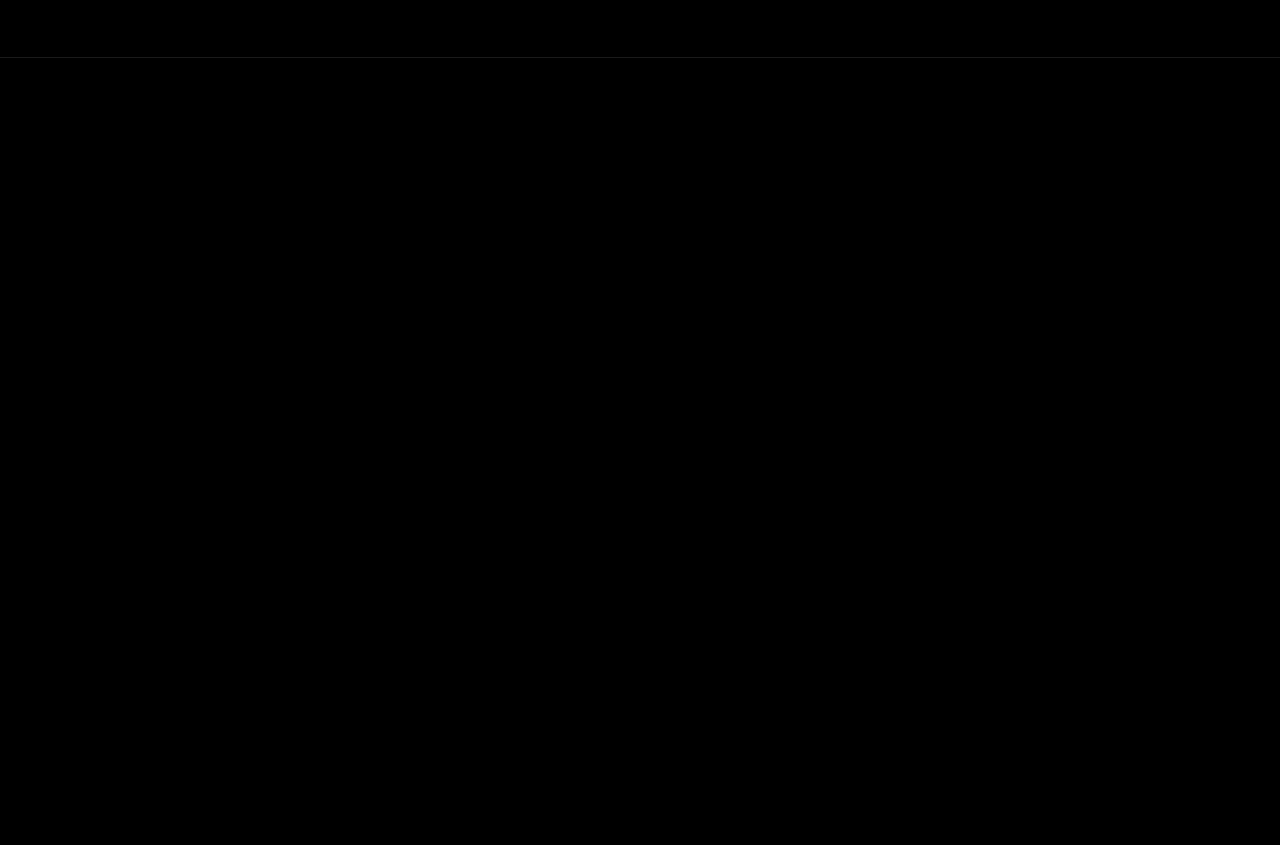
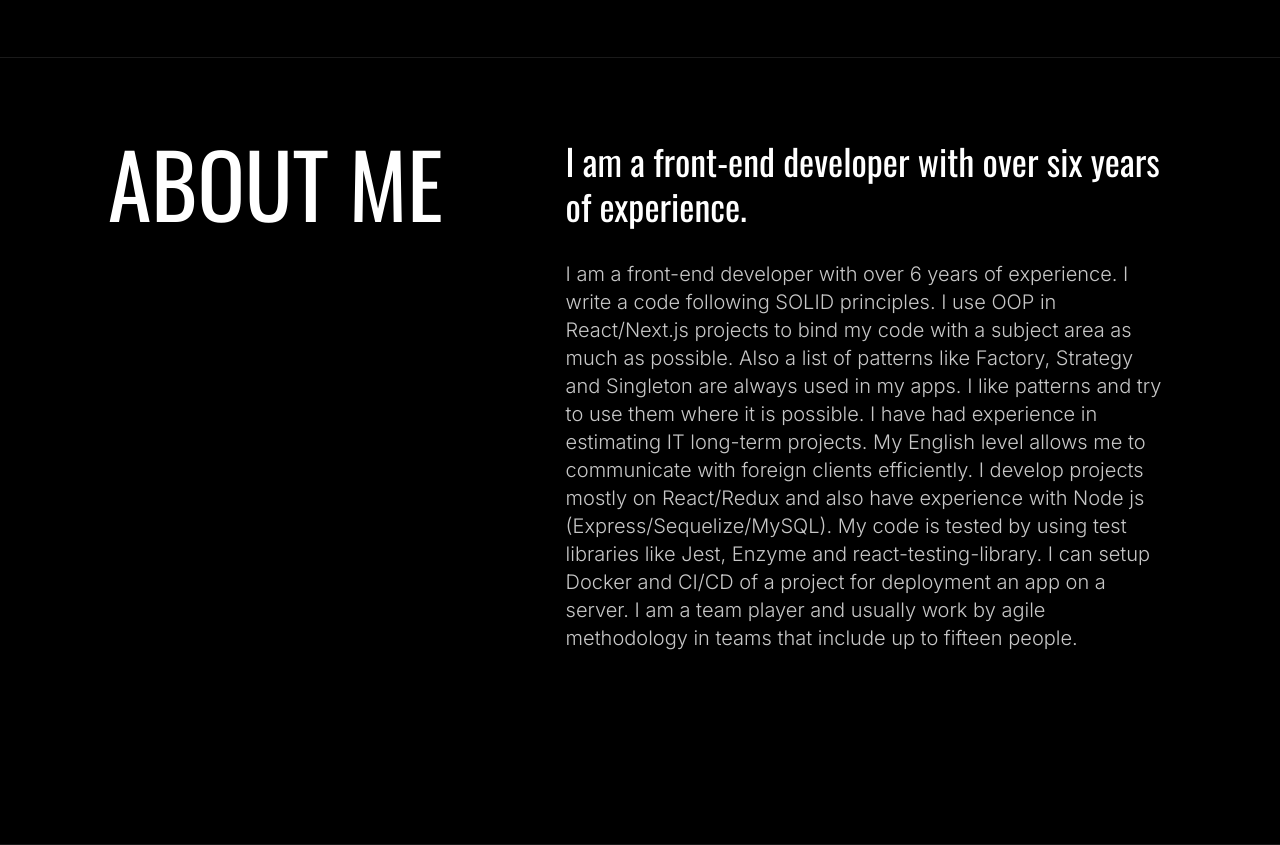
Before and after one commit to MaxKoldun/portfolio-blog, a Next.js app: page / in a window 1280 px wide. Shown: the part 3940-4785 px from the top of the page. Before the commit the page ends 4078 px from the top, so only its background shows below. Built offline with nearby package versions, Linux system fonts and the light colour scheme; no server answers.

Commit message:
Add AboutMeSection

```diff
--- a/messages/en.json
+++ b/messages/en.json
@@ -15,6 +15,11 @@
             "responsibilies": "Responsibilies",
             "keyFeatures": "Key Features",
             "view": "View"
+        },
+        "aboutme": {
+            "title": "About Me",
+            "subtitle": "I am a front-end developer with over six years of experience.",
+            "description": "I am a front-end developer with over 6 years of experience. I write a code following SOLID principles. I use OOP in React/Next.js projects to bind my code with a subject area as much as possible. Also a list of patterns like Factory, Strategy and Singleton are always used in my apps. I like patterns and try to use them where it is possible. I have had experience in estimating IT long-term projects. My English level allows me to communicate with foreign clients efficiently. I develop projects mostly on React/Redux and also have experience with Node js (Express/Sequelize/MySQL). My code is tested by using test libraries like Jest, Enzyme and react-testing-library. I can setup Docker and CI/CD of a project for deployment an app on a server. I am a team player and usually work by agile methodology in teams that include up to fifteen people."
         }
     }
 }
--- a/messages/ua.json
+++ b/messages/ua.json
@@ -15,6 +15,11 @@
             "responsibilies": "Обов'язки",
             "keyFeatures": "Особливості",
             "view": "Переглянути"
+        },
+        "aboutme": {
+            "title": "Про мене",
+            "subtitle": "Я фронтенд-розробник з більш ніж шістьма роками досвіду.",
+            "description": "Я фронтенд-розробник з більш ніж шістьма роками досвіду. Я пишу код, дотримуючись принципів SOLID. Я використовую ООП у проектах на React/Next.js, щоб максимально пов'язати свій код з предметною областю. Також у моїх додатках завжди використовується список патернів, таких як Factory, Strategy та Singleton. Мені подобаються патерни, і я намагаюся використовувати їх де це можливо. Я маю досвід естімейту довгострокових ІТ-проектів. Мій рівень англійської мови дозволяє мені ефективно спілкуватися з іноземними клієнтами. Я розробляю проєкти переважно на React/Redux/Next.js, а також маю досвід роботи з Node js (Express/Sequelize/MySQL). Мій код тестується за допомогою бібліотек, таких як Jest, Enzyme та react-testing-library. Я можу налаштовувати Docker та CI/CD для прокєті для розгортання додатка на сервері. Я командний гравець і зазвичай працюю за методологією Agile в командах, що включали до п'ятнадцяти осіб."
         }
     }
 }
--- a/src/app/page.tsx
+++ b/src/app/page.tsx
@@ -1,5 +1,5 @@
 import { Header } from '@/components';
-import { GreetingSection } from '@/features/home';
+import { GreetingSection, AboutMeSection } from '@/features/home';
 import { ListProjects } from '@/features/home/components';
 
 export default function Home() {
@@ -8,6 +8,7 @@ export default function Home() {
       <Header className="lg:mb-0 mb-10" />
       <GreetingSection className="lg:mb-20 mb-16" />
       <ListProjects className="lg:mb-20 mb-16" />
+      <AboutMeSection />
     </div>
   );
 }
--- a/src/features/home/components/AboutMeSection/AboutMeSection.tsx
+++ b/src/features/home/components/AboutMeSection/AboutMeSection.tsx
@@ -0,0 +1,37 @@
+import cx from 'clsx';
+import Image from 'next/image';
+import { PrimaryButton, SecondaryButton } from '@/components';
+import { Typography } from '@/components';
+import { getTranslations } from 'next-intl/server';
+
+async function AboutMeSection({ className }: { className?: string }) {
+  const t = await getTranslations('HomePage');
+
+  return (
+    <div
+      className={cx(
+        'xl:grid xl:grid-cols-5 lg:px-27 lg:gap-20 pb-16 lg:pb-40 flex-col px-4 border-b-1 border-solid border-grey-600',
+        className
+      )}
+    >
+      <Typography
+        className="xl:!leading-[1] xl:col-span-2 col-span-5 font-oswald mb-3 lg:mb-2 uppercase"
+        variant="heading1"
+      >
+        {t('aboutme.title')}
+      </Typography>
+      <div className="xl:col-span-3 flex flex-col gap-4 lg:mb-0 mb-16">
+        <Typography className="font-oswald mb-4" variant="heading3">
+          {t.rich('aboutme.subtitle', {
+            br: () => <br />,
+          })}
+        </Typography>
+        <Typography className="text-grey-400 mb-8" variant="body1">
+          {t('aboutme.description')}
+        </Typography>
+      </div>
+    </div>
+  );
+}
+
+export { AboutMeSection };
--- a/src/features/home/components/AboutMeSection/index.ts
+++ b/src/features/home/components/AboutMeSection/index.ts
@@ -0,0 +1 @@
+export { AboutMeSection } from './AboutMeSection';
--- a/src/features/home/components/Project/Project.tsx
+++ b/src/features/home/components/Project/Project.tsx
@@ -53,34 +53,34 @@ async function Project({ project }: { project: ProjectType }) {
             </PrimaryLink>
           )}
         </div>
-        <div className="grid xl:grid-cols-4 grid-cols-15 gap-4 py-4 border-b-1 border-sold border-grey-800">
-          <Typography className="xl:col-span-1 col-span-5" variant="body3">
+        <div className="grid xl:grid-cols-4 sm:grid-cols-15 grid-cols-20 gap-4 py-4 border-b-1 border-sold border-grey-800">
+          <Typography className="xl:col-span-1 sm:col-span-5 col-span-8" variant="body3">
             {t('featuredProjects.technologies')}
           </Typography>
           <Typography
-            className="xl:col-span-3 col-span-10 text-grey-400"
+            className="xl:col-span-3 sm:col-span-10 col-span-12 text-grey-400"
             variant="body3"
           >
             {translations.technologies}
           </Typography>
         </div>
-        <div className="grid xl:grid-cols-4 grid-cols-15 gap-4 py-4 border-b-1 border-sold border-grey-800">
-          <Typography className="xl:col-span-1 col-span-5" variant="body3">
+        <div className="grid xl:grid-cols-4 sm:grid-cols-15 grid-cols-20 gap-4 py-4 border-b-1 border-sold border-grey-800">
+          <Typography className="xl:col-span-1 sm:col-span-5 col-span-8" variant="body3">
             {t('featuredProjects.responsibilies')}
           </Typography>
           <Typography
-            className="xl:col-span-3 col-span-10 text-grey-400"
+            className="xl:col-span-3 sm:col-span-10 col-span-12 text-grey-400"
             variant="body3"
           >
             {translations.responsibilies}
           </Typography>
         </div>
-        <div className="grid xl:grid-cols-4 grid-cols-15 gap-4 py-4 border-b-1 border-sold border-grey-800">
-          <Typography className="xl:col-span-1 col-span-5" variant="body3">
+        <div className="grid xl:grid-cols-4 sm:grid-cols-15 grid-cols-20 gap-4 py-4 border-b-1 border-sold border-grey-800">
+          <Typography className="xl:col-span-1 sm:col-span-5 col-span-8" variant="body3">
             {t('featuredProjects.keyFeatures')}
           </Typography>
           <Typography
-            className="xl:col-span-3 col-span-10 text-grey-400"
+            className="xl:col-span-3 sm:col-span-10 col-span-12 text-grey-400"
             variant="body3"
           >
             {translations.keyFeatures}
--- a/src/features/home/components/index.ts
+++ b/src/features/home/components/index.ts
@@ -1,3 +1,4 @@
 export { GreetingSection } from './GreetingSection';
 export { ListProjects } from './ListProjects';
 export { Project } from './Project';
+export { AboutMeSection } from './AboutMeSection';
--- a/src/features/home/index.ts
+++ b/src/features/home/index.ts
@@ -1 +1 @@
-export { GreetingSection } from './components';
+export { GreetingSection, AboutMeSection } from './components';
```
